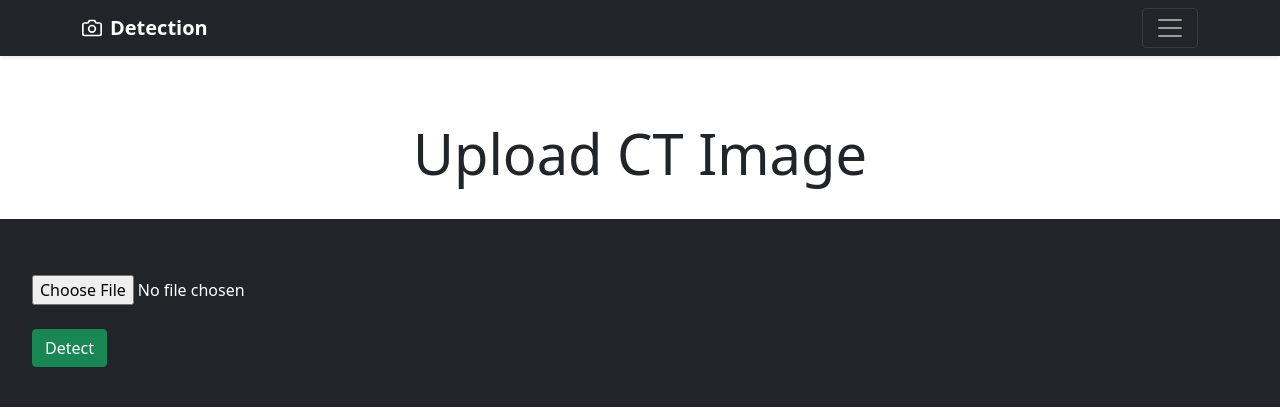
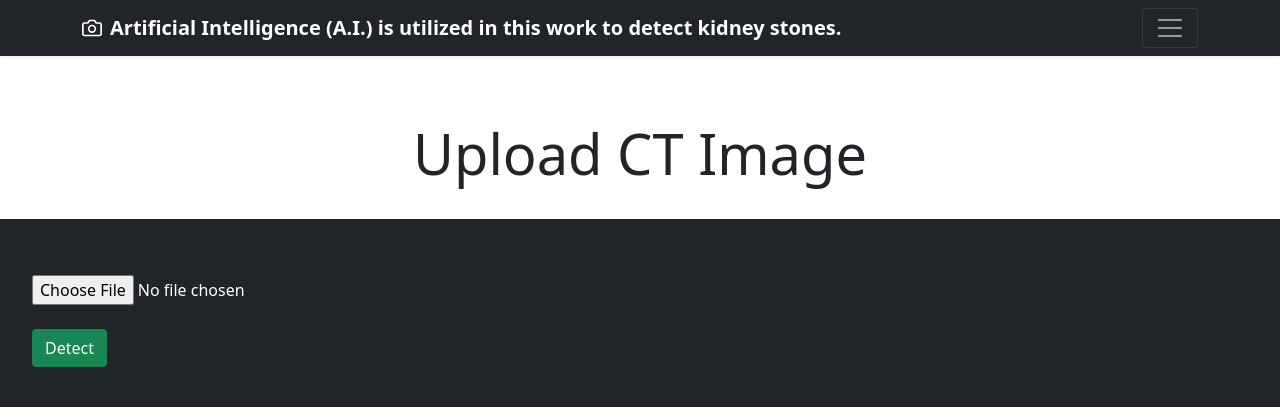
Before and after one commit to NichaData/Web, a Django app: page / in a window 1280 px wide. Shown: the top 420 px of the page. Run offline with Django 3.2, Linux system fonts and the light colour scheme; parts of the project's set-up code (start-up, migrations or seed data) failed here and were passed over; grey boxes are pictures that could not be loaded.

Commit message:
Update headerPage.html

```diff
--- a/template/headerPage.html
+++ b/template/headerPage.html
@@ -70,7 +70,7 @@
     <div class="container">
       <a href="{% url 'home' %}" class="navbar-brand d-flex align-items-center">
         <svg xmlns="http://www.w3.org/2000/svg" width="20" height="20" fill="none" stroke="currentColor" stroke-linecap="round" stroke-linejoin="round" stroke-width="2" aria-hidden="true" class="me-2" viewBox="0 0 24 24"><path d="M23 19a2 2 0 0 1-2 2H3a2 2 0 0 1-2-2V8a2 2 0 0 1 2-2h4l2-3h6l2 3h4a2 2 0 0 1 2 2z"/><circle cx="12" cy="13" r="4"/></svg>
-        <strong>Detection</strong>
+        <strong>Artificial Intelligence (A.I.) is utilized in this work to detect kidney stones.</strong>
       </a>
       <button class="navbar-toggler" type="button" data-bs-toggle="collapse" data-bs-target="#navbarHeader" aria-controls="navbarHeader" aria-expanded="false" aria-label="Toggle navigation">
         <span class="navbar-toggler-icon"></span>
@@ -84,7 +84,7 @@
     <br>
    {% block content%}
    <div class="pricing-header p-3 pb-md-4 mx-auto ">
-    <h1 class="display-4 fw-normal">Upload CT Image</h1>
+    <h1 class="display-4 fw-normal">Upload CT Scan Kidney Image</h1>
   </div>
    <br>
 
```
